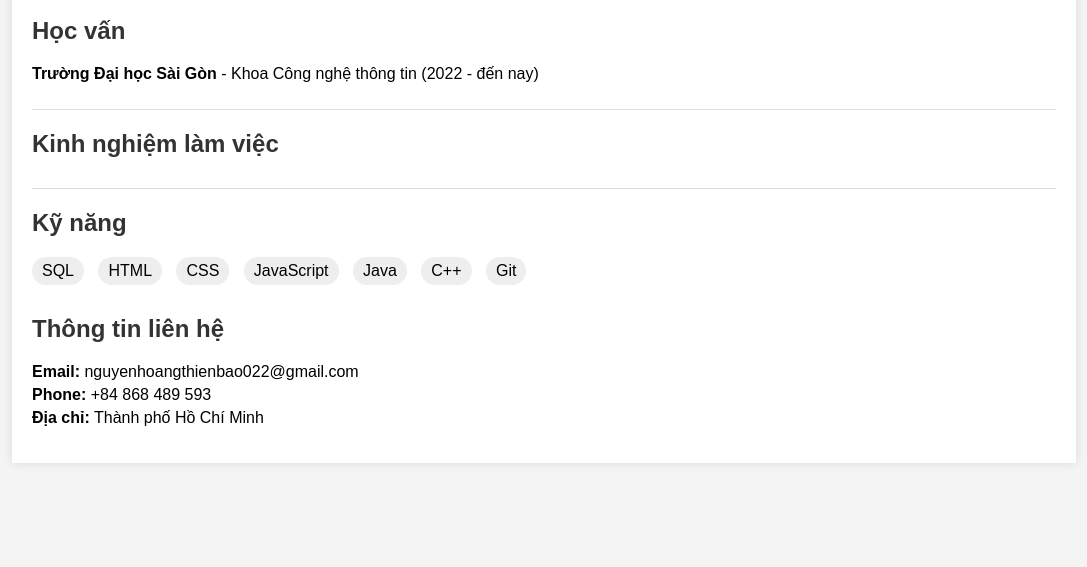
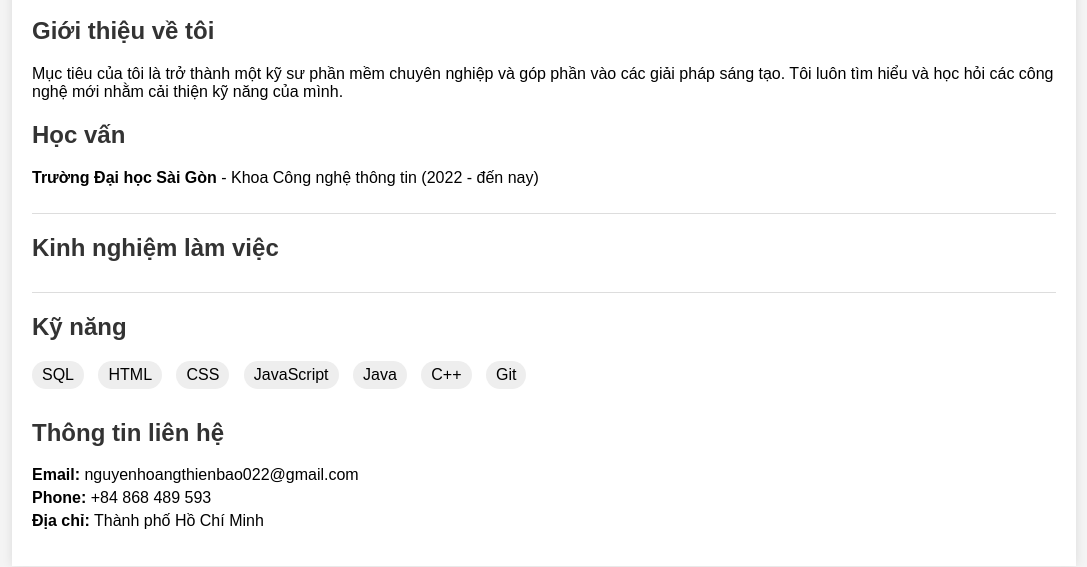
Before and after one commit to ThienBao224/ThienBao224.github.io, a plain HTML site: page index.html in a window 1280 px wide. Shown: the part 197-764 px from the top of the page, without its empty margins (96-1183 px from the left). Drawn offline with Linux system fonts and the light colour scheme.

Commit message:
Update index.html

```diff
--- a/index.html
+++ b/index.html
@@ -101,7 +101,12 @@
                 [<a href="./img/CV.pdf"><strong>Resume/CV</strong> </a>]
             </div>
         </div>
-
+        <div class="aboutme">
+            <h2>Giới thiệu về tôi</h2>
+            <ul>
+                <li>Mục tiêu của tôi là trở thành một kỹ sư phần mềm chuyên nghiệp và góp phần vào các giải pháp sáng tạo. Tôi luôn tìm hiểu và học hỏi các công nghệ mới nhằm cải thiện kỹ năng của mình.</li>
+            </ul>
+        </div>
         <div class="education">
             <h2>Học vấn</h2>
             <ul>
```
